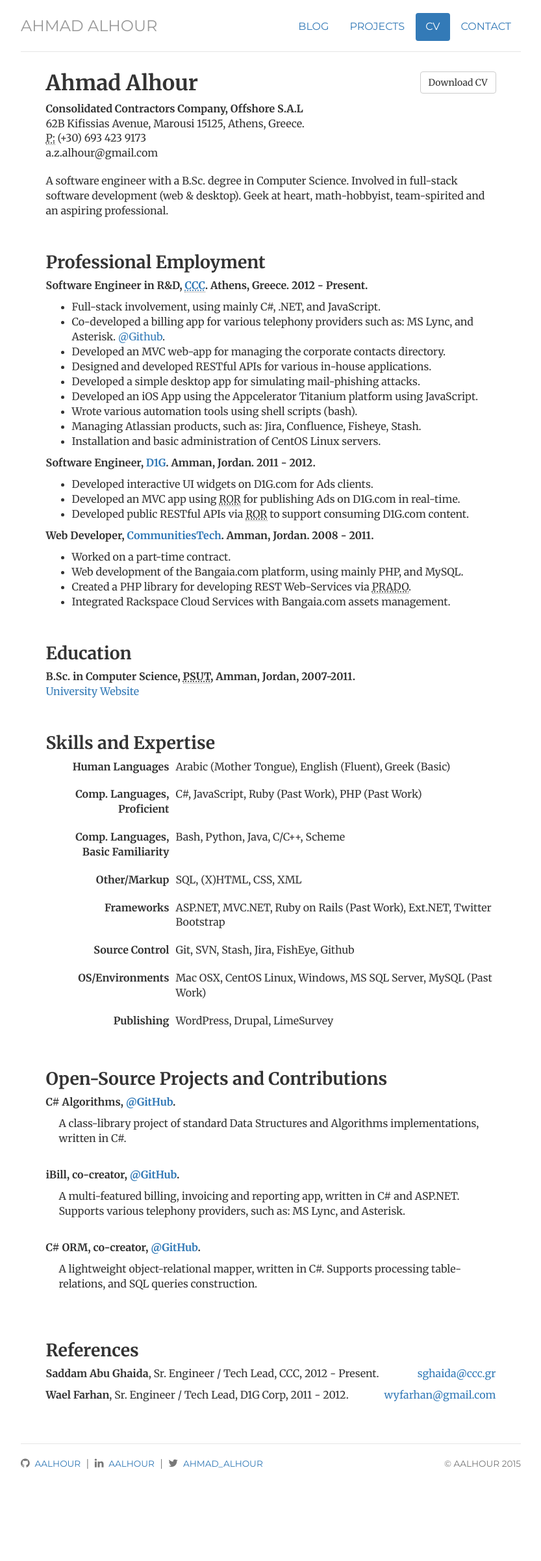
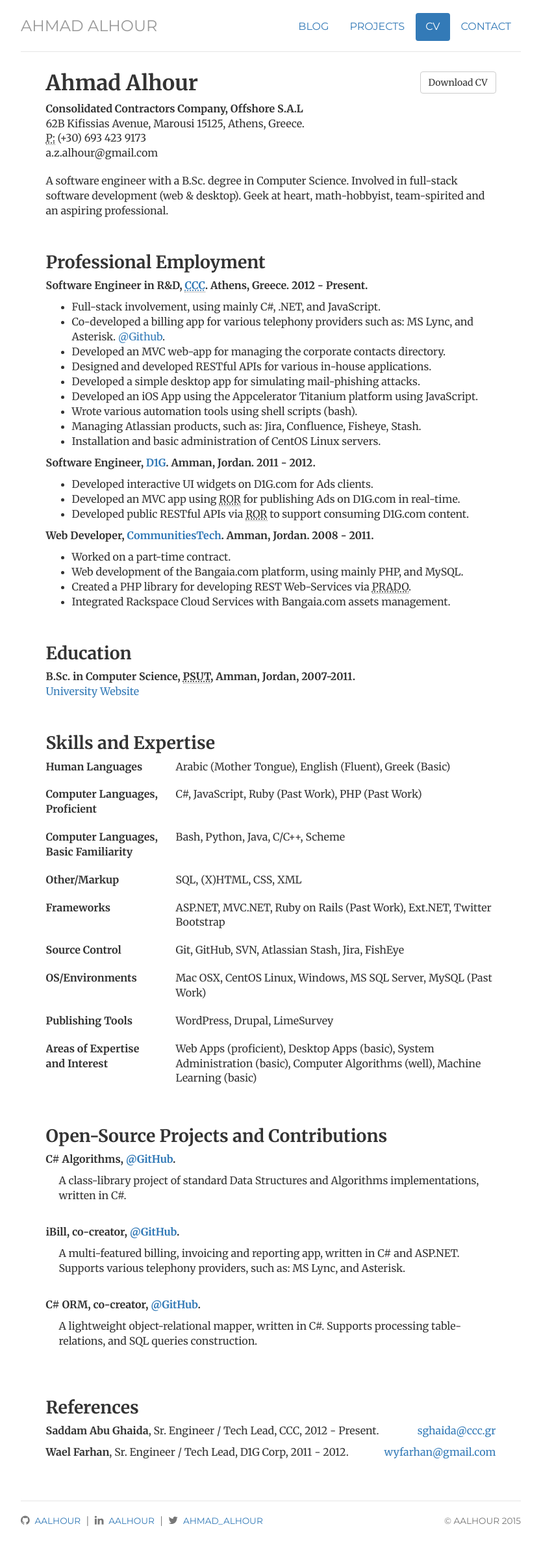
Before and after one commit to aalhour/aalhour.github.io, a Jekyll site: the page built from cv/index.html, in a window 1280 px wide. Shown: the whole page at 65% size, without its empty margins (223-1056 px from the left). Built offline with Jekyll 4.4.1, drawn with Linux system fonts in a browser that asks for light colours; before the commit the page ends 2315 px from its top, so only the background shows below that.

Commit message:
Updated CV skills layout.

```diff
--- a/css/jumbotron-narrow.css
+++ b/css/jumbotron-narrow.css
@@ -16,6 +16,7 @@ body {
 .header {
   border-bottom: 1px solid #e5e5e5;
 }
+
 /* Make the masthead heading the same height as the navigation */
 .header h3 {
   margin-top: 0;
@@ -45,8 +46,14 @@ body {
     width: 190px;
   }
 }
+
 .container-narrow > hr {
   margin: 30px 0;
+}
+
+/* override the dt inside dl.dl-horizontal */
+.dl-horizontal dt {
+  text-align: left;
 }
 
 /* Main marketing message and sign up button */
--- a/cv/index.html
+++ b/cv/index.html
@@ -82,12 +82,12 @@ description: Current CV for Ahmad Alhour, a Software Engineer living and working
 	</dl>
 
 	<dl class="dl-horizontal">
-		<dt>Comp. Languages,<br />Proficient</dt>
+		<dt>Computer Languages,<br />Proficient</dt>
 		<dd>C#, JavaScript, Ruby (Past Work), PHP (Past Work)</dd>
 	</dl>
 
 	<dl class="dl-horizontal">
-		<dt>Comp. Languages,<br />Basic Familiarity</dt>
+		<dt>Computer Languages,<br />Basic Familiarity</dt>
 		<dd>Bash, Python, Java, C/C++, Scheme</dd>
 	</dl>
 
@@ -102,8 +102,8 @@ description: Current CV for Ahmad Alhour, a Software Engineer living and working
 	</dl>
 
 	<dl class="dl-horizontal">
-		<dt>Source Control</dt>
-		<dd>Git, SVN, Stash, Jira, FishEye, Github</dd>
+		<dt class="text-left">Source Control</dt>
+		<dd>Git, GitHub, SVN, Atlassian Stash, Jira, FishEye</dd>
 	</dl>
 
 	<dl class="dl-horizontal">
@@ -112,8 +112,13 @@ description: Current CV for Ahmad Alhour, a Software Engineer living and working
 	</dl>
 
 	<dl class="dl-horizontal">
-		<dt>Publishing</dt>
+		<dt>Publishing Tools</dt>
 		<dd>WordPress, Drupal, LimeSurvey</dd>
+	</dl>
+
+	<dl class="dl-horizontal">
+		<dt>Areas of Expertise<br/>and Interest</dt>
+		<dd>Web Apps (proficient), Desktop Apps (basic), System Administration (basic), Computer Algorithms (well), Machine Learning (basic)</dd>
 	</dl>
 
 	<br />
```
